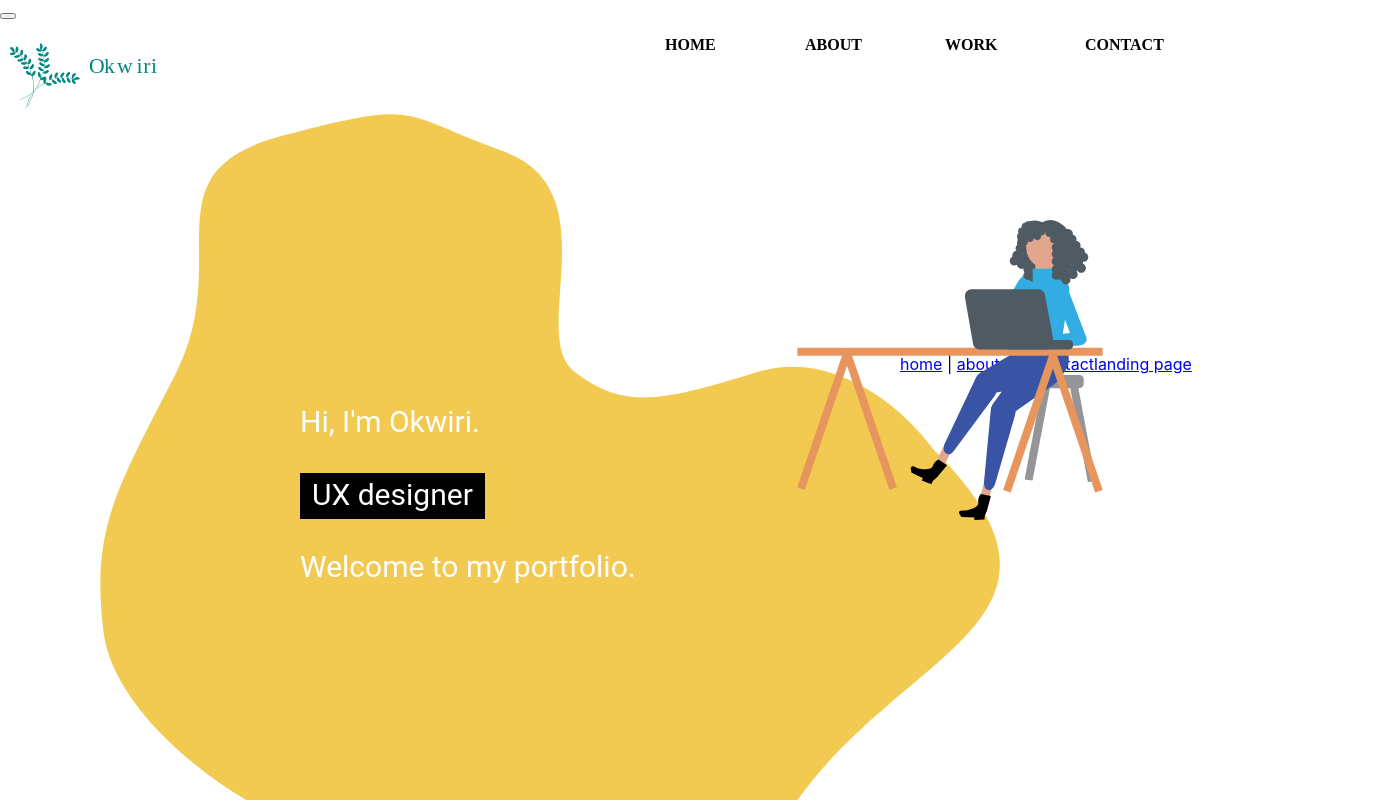
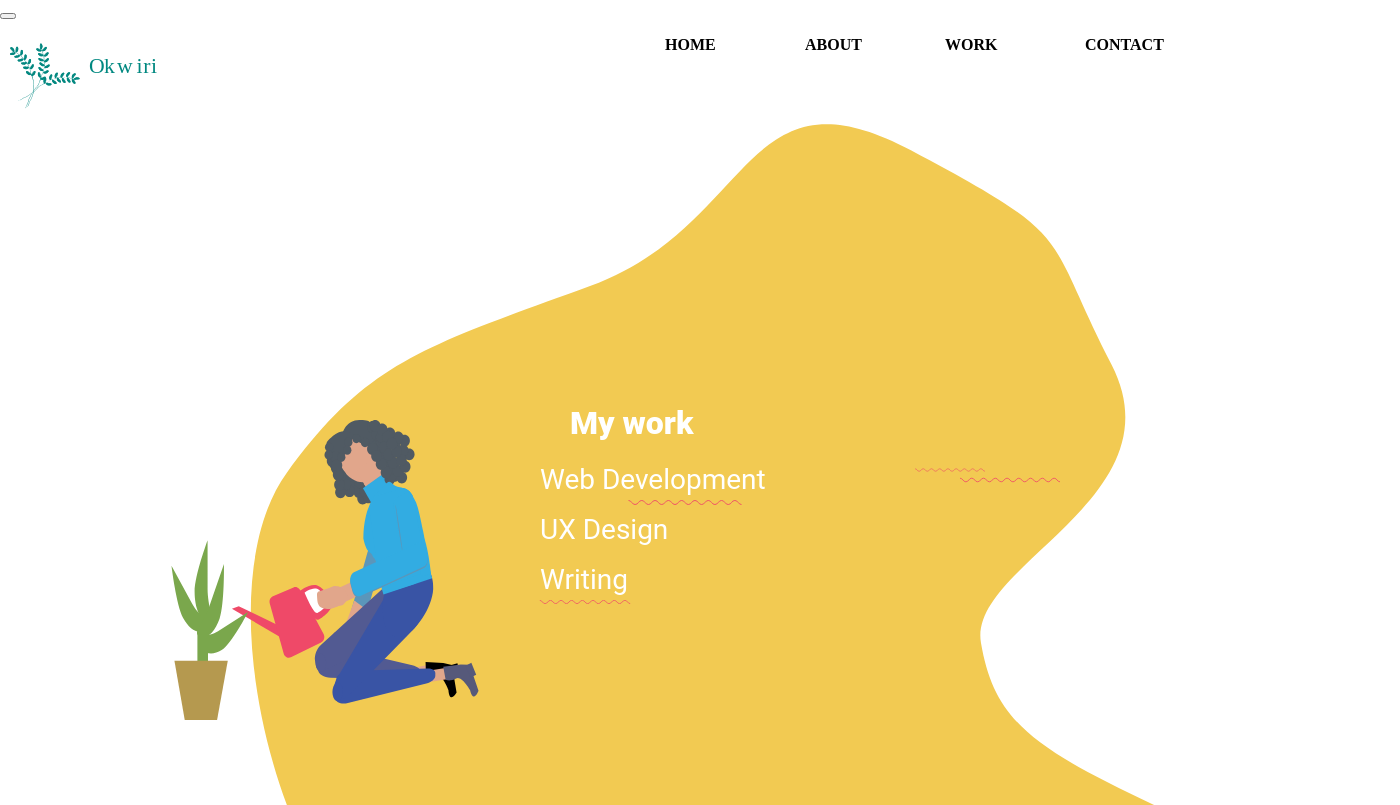
Before and after one commit to cauliflowersingerbee/my-portfolio, a React (Create React App) app: page /work in a window 1280 px wide. Shown: the whole page, 1400 px wide, since content can reach past the window. Built offline with nearby package versions, Linux system fonts and the light colour scheme.

Commit message:
added routing to make links in navbar functional

```diff
--- a/src/components/home/home.jsx
+++ b/src/components/home/home.jsx
@@ -4,7 +4,7 @@
 import HomeImage from '../imgs/home-img.svg';
 import './home.scss';
 import LogoImage from '../imgs/portfolio-logo.svg';
-import { Link } from "react-router-dom";
+import { Outlet, Link } from "react-router-dom";
 
 
 
@@ -29,12 +29,6 @@
                 <p>Welcome to my portfolio.</p>
             </div>
 
-        <Link to="/home">home</Link> |{" "}
-        <Link to="/about">about</Link>
-        <Link to="/work">work</Link>
-        <Link to="/contact">contact</Link>
-        <Link to="/landing page">landing page</Link>
-
       </div>
 
       //adding global navigation
--- a/src/components/navbar/navbar.jsx
+++ b/src/components/navbar/navbar.jsx
@@ -13,10 +13,10 @@
     <Navbar.Collapse id="basic-navbar-nav">
       <Nav className="nav-link">
 
-          <ul><Nav.Link href="#home">HOME</Nav.Link></ul>
-          <ul><Nav.Link href="#about" >ABOUT</Nav.Link></ul>
-          <ul><Nav.Link href="#work" >WORK</Nav.Link></ul>
-          <ul><Nav.Link href="#contact" >CONTACT</Nav.Link></ul>
+          <ul><Nav.Link href="home">HOME</Nav.Link></ul>
+          <ul><Nav.Link href="about" >ABOUT</Nav.Link></ul>
+          <ul><Nav.Link href="work" >WORK</Nav.Link></ul>
+          <ul><Nav.Link href="contact" >CONTACT</Nav.Link></ul>
 
       </Nav>
     </Navbar.Collapse>
--- a/src/index.jsx
+++ b/src/index.jsx
@@ -16,11 +16,11 @@
   <React.StrictMode>
     <BrowserRouter>
     <Routes>
-    <Route path="/" element={<HomeView />} >
+    <Route path="home" element={<HomeView />} />
         <Route path="about" element={<AboutView />} />
         <Route path="work" element={<WorkView />} />
         <Route path="contact" element={<ContactView />} />
-    </Route>
+
     </Routes>
     </BrowserRouter>
   </React.StrictMode>,
```
